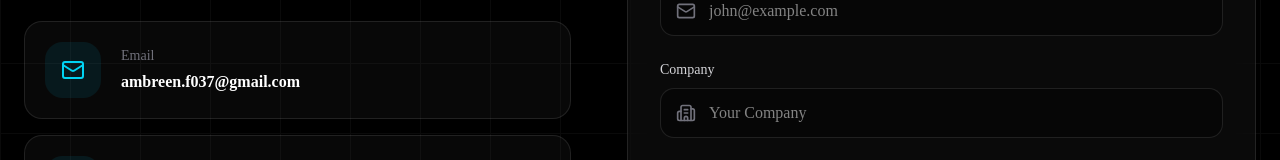
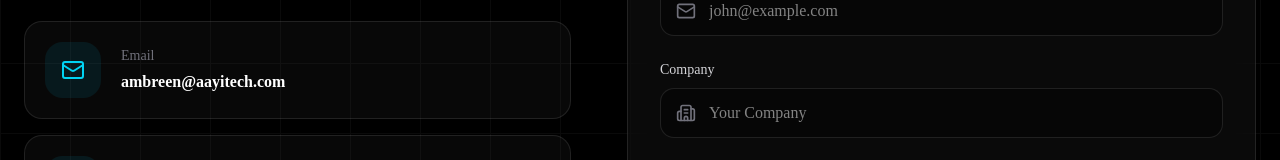
Before and after one commit to Ambreen110/aayitech, a Next.js app: page /contact in a window 1280 px wide. Shown: the part 787-947 px from the top of the page. Built offline with nearby package versions, Linux system fonts and the light colour scheme.

Commit message:
change the email

```diff
--- a/components/sections/contact/contact.data.ts
+++ b/components/sections/contact/contact.data.ts
@@ -15,8 +15,8 @@ export const contactInfo = [
   {
     id: 1,
     title: "Email",
-    value: "ambreen.f037@gmail.com",
-    href: "mailto:ambreen.f037@gmail.com",
+    value: "ambreen@aayitech.com",
+    href: "mailto:ambreen@aayitech.com",
     icon: Mail,
   },
   {
```
